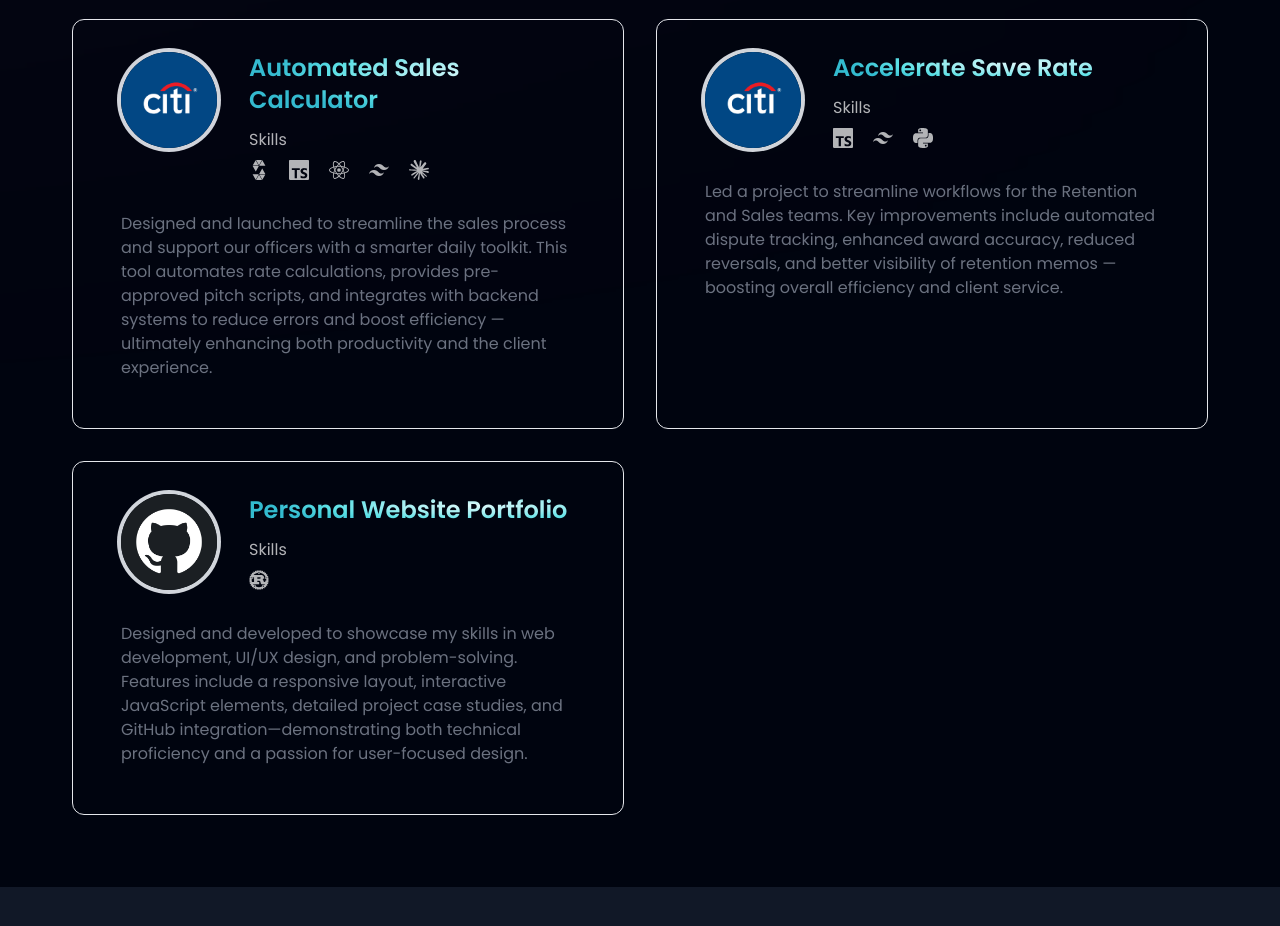
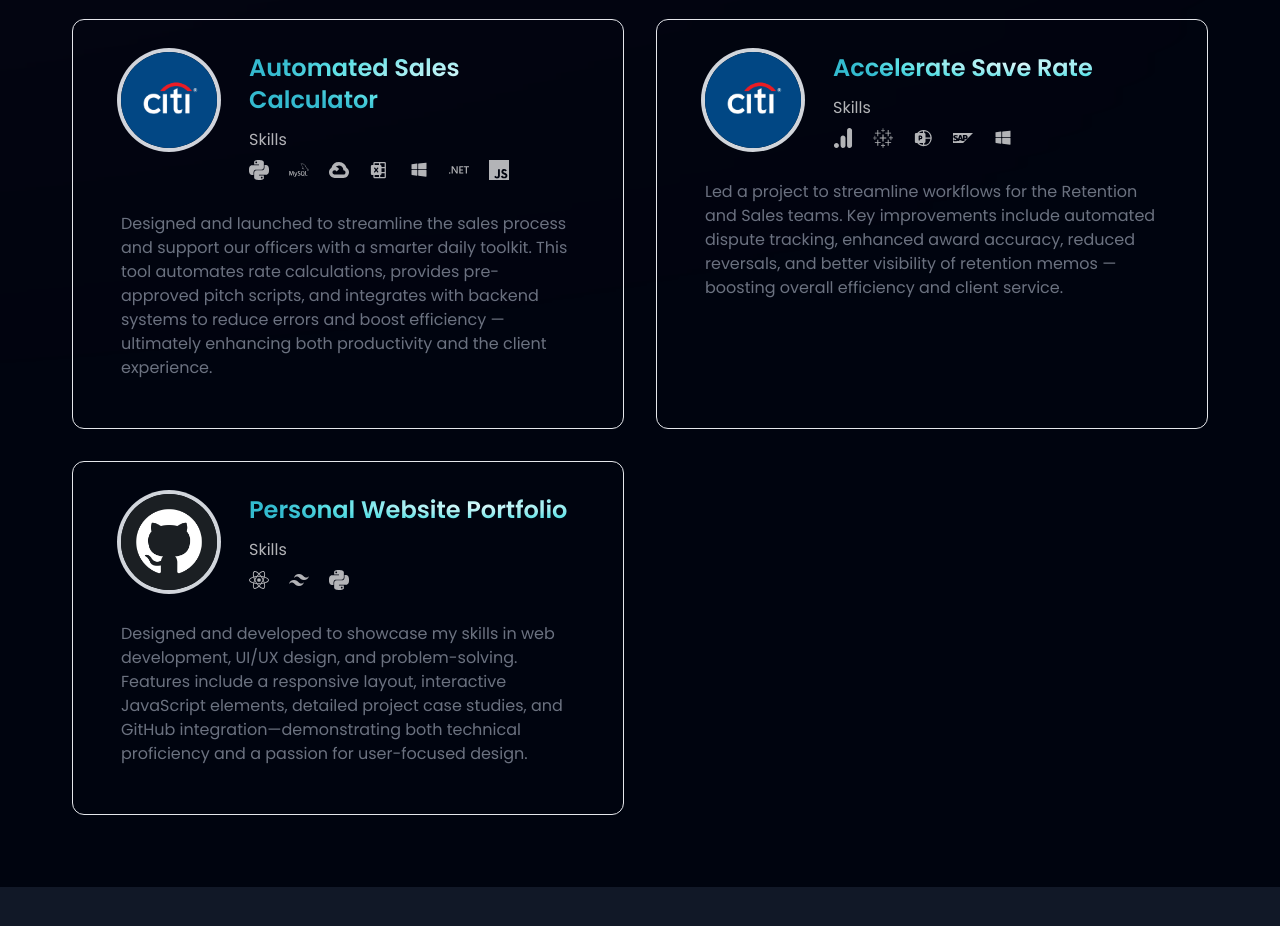
Before and after one commit to jyeohosua/website-netlify, a React (Vite) app: page / in a window 1280 px wide. Shown: the part 4540-5466 px from the top of the page. Built offline with nearby package versions, Linux system fonts and the light colour scheme.

Commit message:
updated website portfolio

```diff
--- a/src/constants/index.js
+++ b/src/constants/index.js
@@ -60,6 +60,7 @@ import {
   SiSap,
   SiZoho,
   SiPostgresql,
+  SiGooglecloud,
 } from "react-icons/si";
 
 import { FaRust } from "react-icons/fa";
@@ -67,14 +68,14 @@ import { FaRust } from "react-icons/fa";
 
 import { FaGolang } from "react-icons/fa6";
 
-import { DiCss3, DiJava, DiRuby } from "react-icons/di";
+import { DiCss3, DiGoogleCloudPlatform, DiJava, DiRuby } from "react-icons/di";
 import { VscAzure } from "react-icons/vsc";
 import { BiLogoVisualStudio } from "react-icons/bi";
 import { PiMicrosoftExcelLogoFill, PiMicrosoftPowerpointLogoFill } from "react-icons/pi";
 import { TiVendorMicrosoft } from "react-icons/ti";
 
 export const resumeLink =
-  "https://drive.google.com/file/d/1GHidUYsEgDY0qCmygp4pid9A6I8xFWXw/view?usp=drive_link";
+  "https://drive.google.com/uc?export=download&id=1nAN10oa-MCzDRB4a3Gg_gz-0fSmN8PA6";
 export const repoLink = "https://www.linkedin.com/in/joshua-huqueriza/";
 
 export const callToAction = "https://www.linkedin.com/in/joshua-huqueriza/";
@@ -556,28 +557,38 @@ export const projects = [
     stack: [
       {
         id: "icon-1",
-        icon: SiSolidity,
-        name: "Solidity",
+        icon: SiPython,
+        name: "Python",
       },
       {
         id: "icon-2",
-        icon: SiTypescript,
-        name: "Typescript",
+        icon: SiMysql,
+        name: "MySQL",
       },
-      {
+     {
         id: "icon-3",
-        icon: SiReact,
-        name: "React.js",
+        icon: SiGooglecloud,
+        name: "Cloud Platform",
       },
       {
         id: "icon-4",
-        icon: SiTailwindcss,
-        name: "TailwindCSS",
+        icon: PiMicrosoftExcelLogoFill,
+        name: "Excel",
       },
       {
         id: "icon-5",
-        icon: SiClaude,
-        name: "Claude Sonnet",
+        icon: TiVendorMicrosoft,
+        name: "Office365",
+      },
+      {
+        id: "icon-6",
+        icon: SiDotnet,
+        name: ".Net",
+      },
+      {
+        id: "icon-7",
+        icon: SiJavascript,
+        name: "JavaScript",
       },
     ],
   },
@@ -591,19 +602,29 @@ export const projects = [
       "Led a project to streamline workflows for the Retention and Sales teams. Key improvements include automated dispute tracking, enhanced award accuracy, reduced reversals, and better visibility of retention memos — boosting overall efficiency and client service.",
     stack: [
       {
-        id: "icon-2",
-        icon: SiTypescript,
-        name: "Typescript",
+        id: "icon-1",
+        icon: SiGoogleanalytics,
+        name: "PowerBI",
       },
       {
         id: "icon-2",
-        icon: SiTailwindcss,
-        name: "TailwindCSS",
+        icon: SiTableau,
+        name: "Tableau",
       },
       {
-        id: "pl-2",
-        icon: SiPython,
-        name: "Python",
+        id: "icon-3",
+        icon: PiMicrosoftPowerpointLogoFill,
+        name: "Powerpoint",
+      },
+      {
+        id: "icon-4",
+        icon: SiSap,
+        name: "SAP",
+      },
+      {
+        id: "icon-4",
+        icon: TiVendorMicrosoft,
+        name: "Office365",
       },
     ],
   },
@@ -618,8 +639,18 @@ export const projects = [
     stack: [
       {
         id: "icon-1",
-        icon: FaRust,
-        name: "Rust",
+        icon: SiReact,
+        name: "React",
+      },
+      {
+        id: "icon-2",
+        icon: SiTailwindcss,
+        name: "Tailwind CSS",
+      },
+      {
+        id: "icon-3",
+        icon: SiPython,
+        name: "Python",
       },
     ],
   },
```
